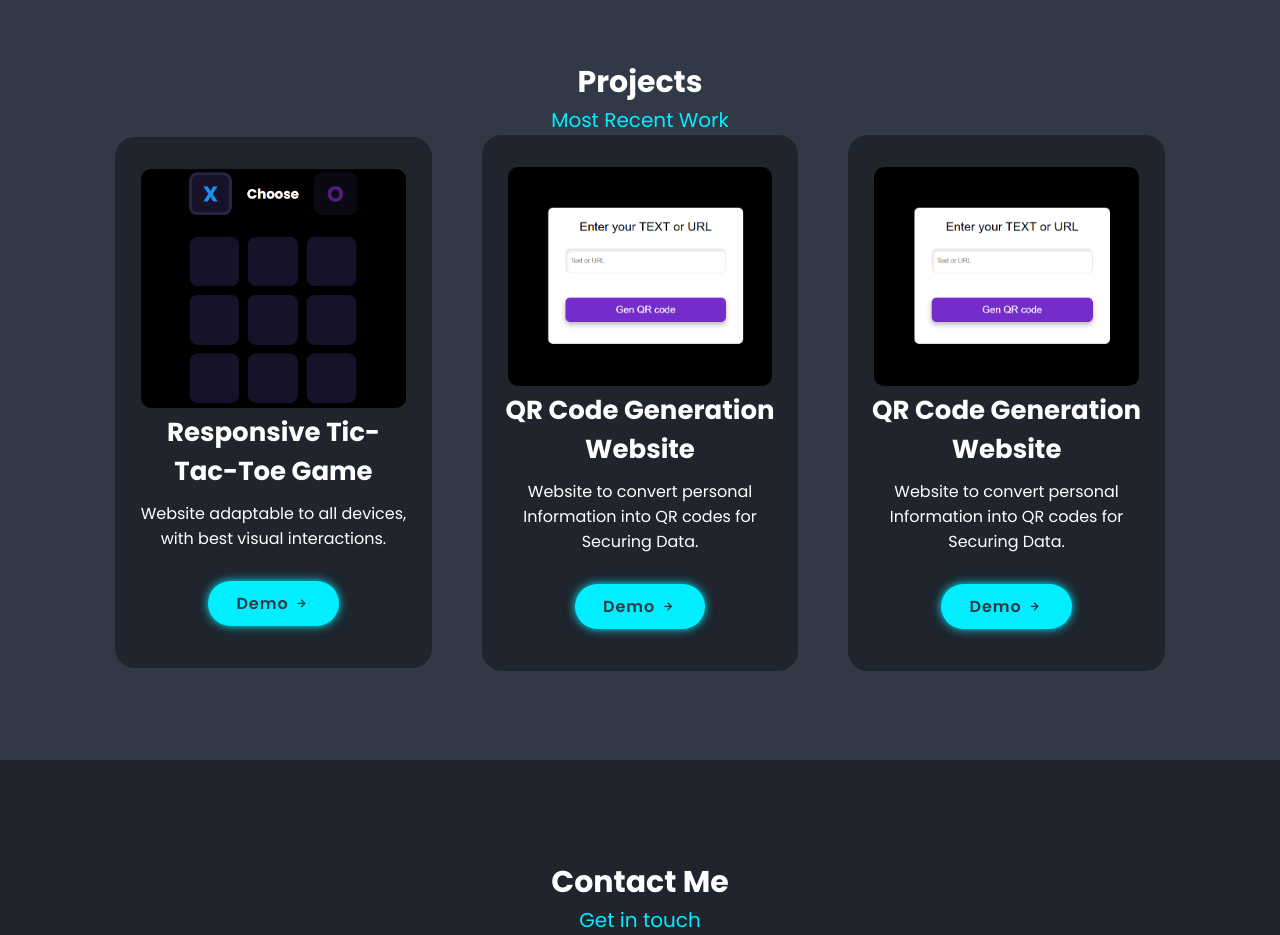
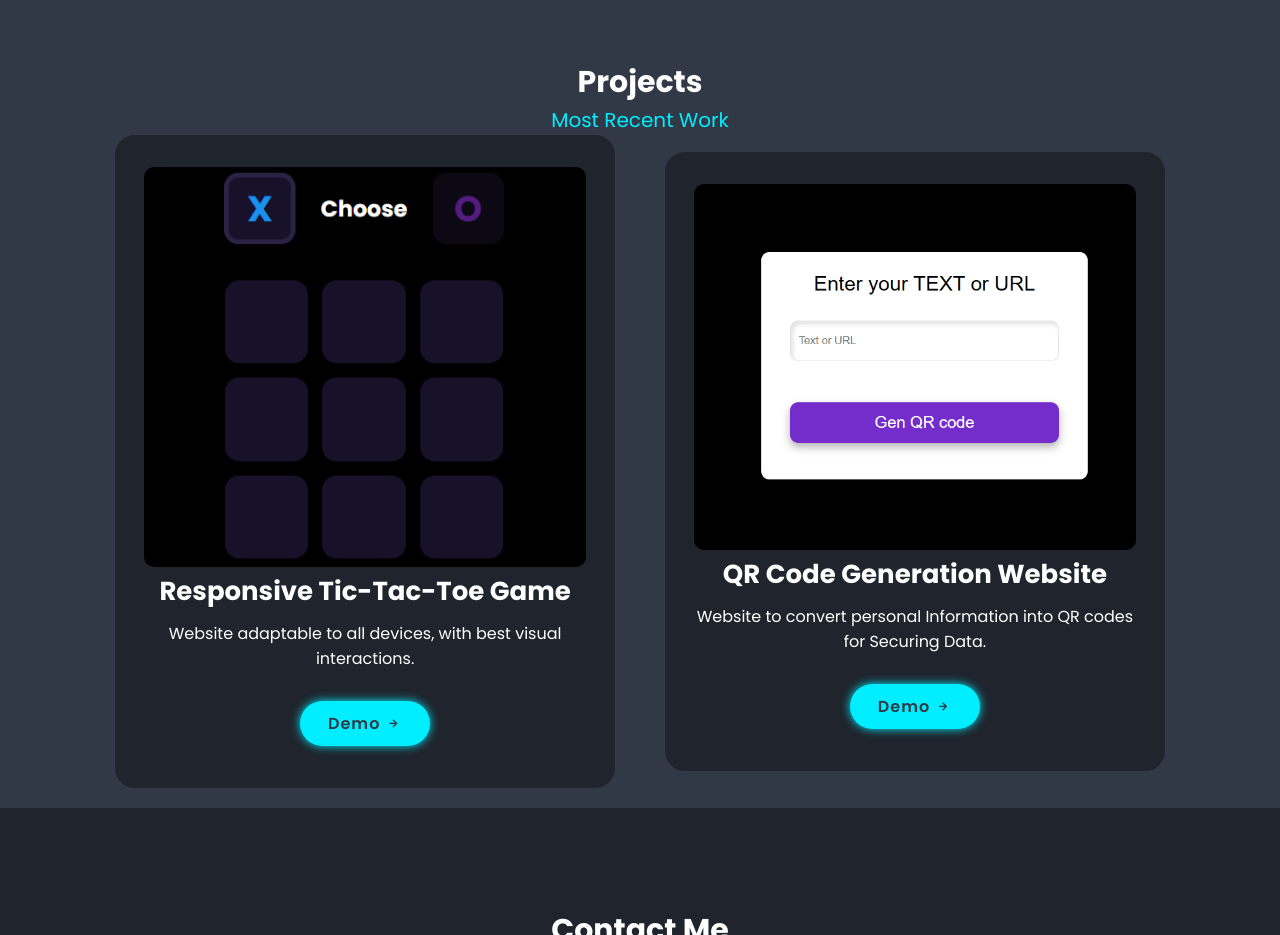
Before and after one commit to smash07-batman/Updated_Portfolio, a plain HTML site: page My_Portfolio/New_Portfolio/index.html in a window 1280 px wide. Shown: the part 4040-4975 px from the top of the page. Drawn offline with nearby package versions, Linux system fonts and the light colour scheme.

Commit message:
Update index.html

```diff
--- a/My_Portfolio/New_Portfolio/index.html
+++ b/My_Portfolio/New_Portfolio/index.html
@@ -414,21 +414,7 @@
 
                         </div>
                     </div>
-                      <div class="portfolio_content">
-                        <img src="Screenshot 2025-01-27 191903.png" alt="QR  Website" class="portfolio_img">
 
-                        <div class="portfolio_data">
-                            <h3 class="portfolio_title">QR Code Generation Website</h3>
-                            <p class="portfolio_description">Website to convert personal Information into QR codes
-                                for Securing Data.
-                            </p>
-                            <a href="QR Code/" class="button button-flex button-small portfolio_button">
-                                Demo
-                                <i class="uil uil-arrow-right button_icon"></i>
-                            </a>
-
-                        </div>
-                    </div>
                 </div>
             </div>
         </section>
```
